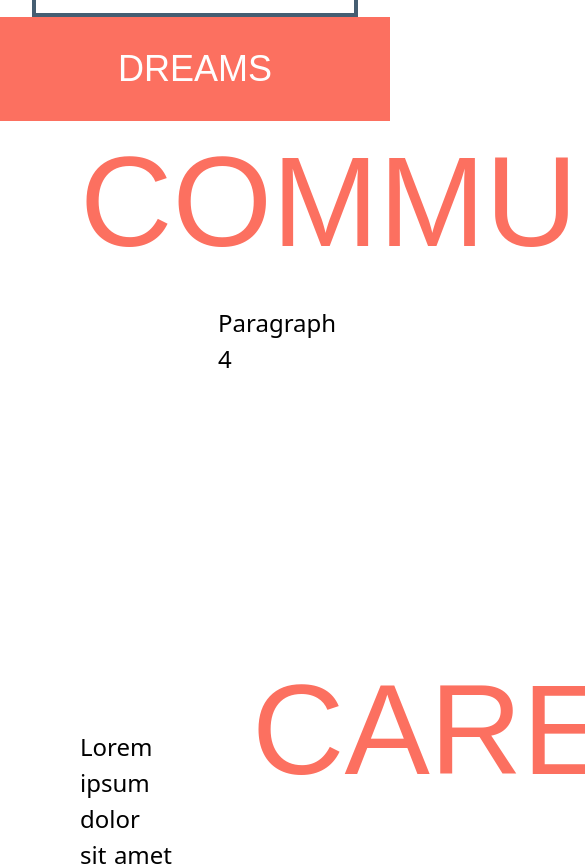
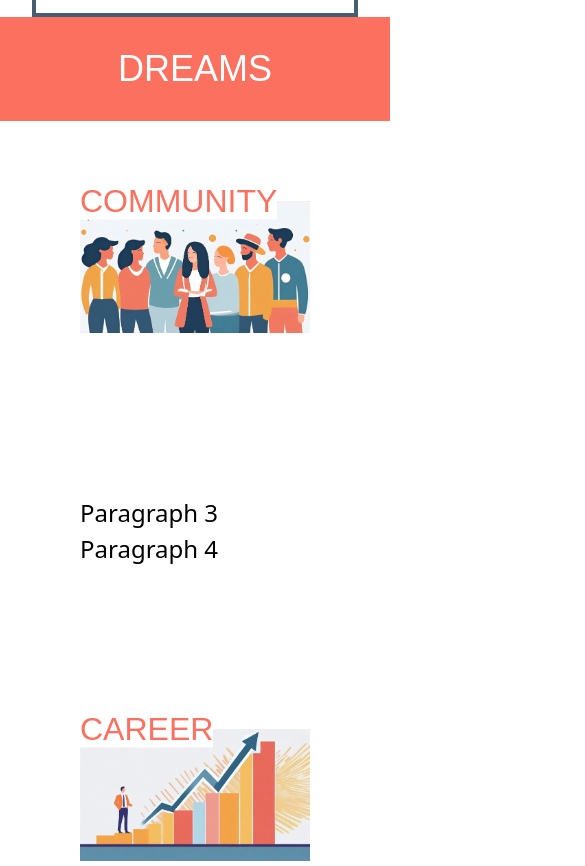
Before and after one commit to KevinLaird/leadership-profile, a React (Vite) app: page / in a window 390 px wide. Shown: the part 2940-3806 px from the top of the page, 585 px wide, since content can reach past the window. Built offline with nearby package versions, Linux system fonts and the light colour scheme; a web font is replaced by a local one.

Commit message:
Made copy content responsive

```diff
--- a/src/components/CopyContent.jsx
+++ b/src/components/CopyContent.jsx
@@ -10,7 +10,10 @@ const CopyContent = ({
   paragraphs,
   index,
 }) => {
-  const isEven = index % 2 === 0; // Check if the index is even
+  // Check if the screen width is less than 768 pixels (adjust as needed)
+  const isMobile = window.innerWidth < 768;
+
+  const isEven = isMobile ? false : index % 2 === 0;
 
   return (
     <div
@@ -18,8 +21,8 @@ const CopyContent = ({
         isEven ? styles.even : styles.odd
       }`}
     >
-      {isEven ? (
-        // If index is even, position image at index 0 and text at index 1
+      {isEven || isMobile ? (
+        // If index is even or on a mobile screen, position image at index 0 and text at index 1
         <>
           <div className={styles.imageContainer}>
             <ImageWithTitle
--- a/src/components/CopyContent.module.css
+++ b/src/components/CopyContent.module.css
@@ -1,10 +1,12 @@
 .container {
   min-height: 28rem;
   gap: 5rem;
+  display: flex;
+  flex-direction: column; /* Display content in a column on small screens */
 }
 
 .textContainer {
-  max-width: 40%;
+  max-width: 100%; /* Allow text to take up the full width on small screens */
   font-size: 1.5rem;
   flex: 1;
 }
@@ -13,10 +15,17 @@
   flex: 1;
 }
 
-.textContainer p {
-  margin-bottom: 2rem; /* Add a bottom margin of 2rem to each paragraph */
+/* Media Query for screens with a min-width of 768px */
+@media (min-width: 768px) {
+  .container {
+    flex-direction: row; /* Display content in a row on larger screens */
+  }
+
+  .textContainer {
+    max-width: 40%;
+  }
+
+  .imageContainer {
+    max-width: 60%;
+  }
 }
-
-.textContainer p:last-child {
-  margin-bottom: 0; /* Remove the bottom margin from the last paragraph */
-}
--- a/src/components/ImageWithTitle.module.css
+++ b/src/components/ImageWithTitle.module.css
@@ -1,28 +1,35 @@
 .title {
   color: #fc7060;
   background-color: #ffffff;
-  font-size: 8rem;
+  font-size: 6rem; /* Adjust font size for smaller screens */
   text-transform: uppercase;
   z-index: 1;
-  margin: 0; /* Reset margin for accurate positioning */
-  position: absolute; /* Set absolute positioning for the title */
-  top: 50%; /* Position the title at the middle vertically */
-  left: 0; /* Position the title at the left */
-  transform: translateY(-50%); /* Adjust vertical alignment */
+  margin: 0;
+  position: absolute;
+  top: 50%;
+  left: 0;
+  transform: translateY(-50%);
   line-height: normal;
 }
 
 .overlay {
-  position: relative; /* Change to relative positioning */
+  position: relative;
   display: flex;
   align-items: center;
   justify-content: center;
-  z-index: 2; /* Place the overlay above the image */
+  z-index: 2;
 }
 
 .image {
-  z-index: 0; /* Ensure the image is below the overlay */
-  width: 100%; /* Make the image take up 100% of its container's width */
-  height: auto; /* Maintain the aspect ratio */
+  z-index: 0;
+  width: 100%;
+  height: auto;
   min-width: 0;
 }
+
+/* Media Query for screens with a max-width of 768px */
+@media (max-width: 768px) {
+  .title {
+    font-size: 2rem;
+  }
+}
```
